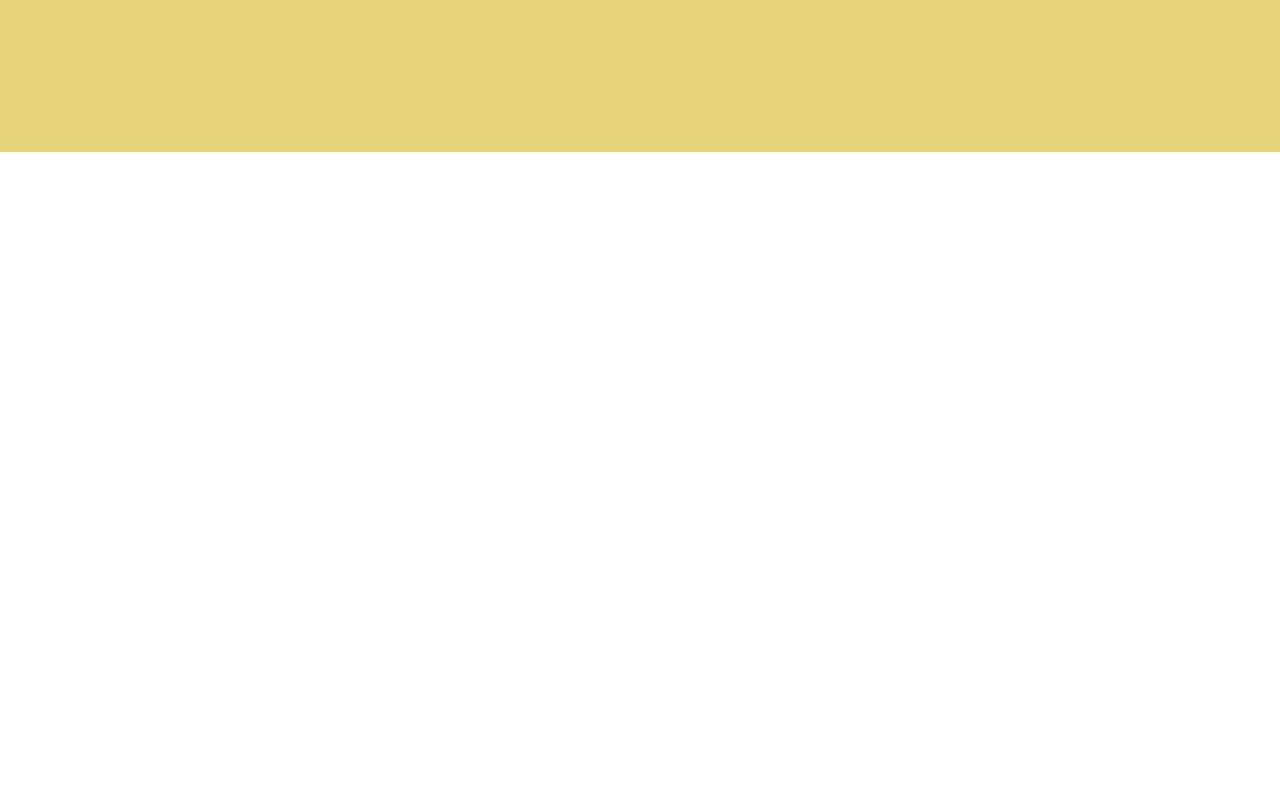
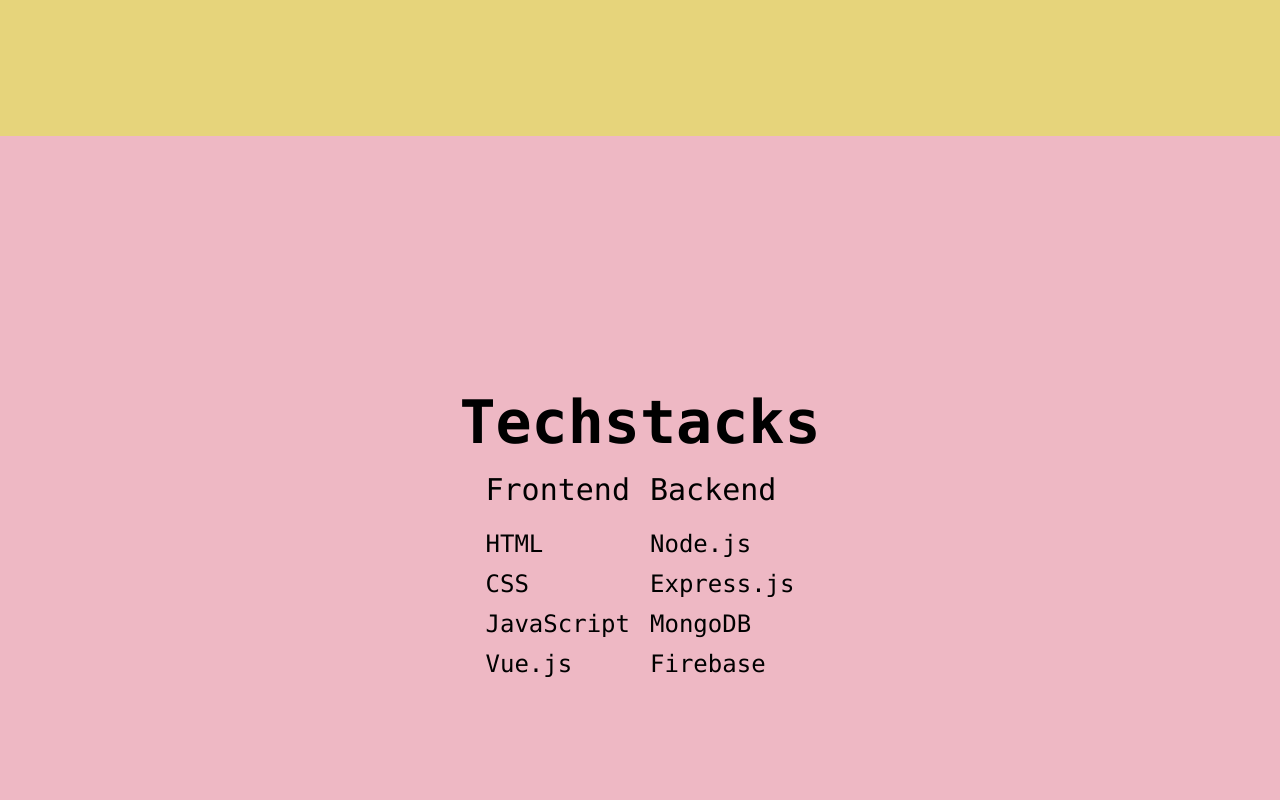
Before and after one commit to NaufalF121/Sugeng-Pages, a Nuxt app: page / in a window 1280 px wide. Shown: the part 1520-2320 px from the top of the page. Before the commit the page ends 1672 px from the top, so only its background shows below. Built offline with nearby package versions, Linux system fonts and the light colour scheme.

Commit message:
giving bocchi colour palette

```diff
--- a/app.vue
+++ b/app.vue
@@ -14,9 +14,11 @@
 
 
 <template>
-  <div class="flex flex-col bg-yamada justify-center items-center gap-2">
+  <div class="flex flex-col bg-yamada justify-center items-center">
     <Header/>
     <Home />
     <About/>
+    <Techstack/>
+    <Experiance/>
   </div>
 </template>
--- /dev/null
+++ b/components/Experiance.vue
@@ -0,0 +1,8 @@
+<template>
+    <section id="exp" class="w-full h-dhv">
+        <div class="flex flex-col w-full h-dvh bg-ikuyo justify-center items-center gap-5">
+            <h1 class="text-6xl font-mono font-bold">Experience</h1>
+        </div>
+    </section>
+
+</template>
--- a/components/Header.vue
+++ b/components/Header.vue
@@ -2,7 +2,7 @@
     <div class="flex flex-row w-full h-14 sticky top-0 bg-transparent items-center pl-5 justify-center pr-5 gap-10">
         <a href="#home" class="text-black font-mono">Home</a>
         <a href="#about" class="text-black font-mono">About</a>
-        <a class="text-black font-mono">Techstacks</a>
-        <a class="text-black font-mono">Experience</a>
+        <a href="#tech" class="text-black font-mono">Techstacks</a>
+        <a href="#exp" class="text-black font-mono">Experience</a>
     </div>
 </template>
--- /dev/null
+++ b/components/Techstack.vue
@@ -0,0 +1,28 @@
+<template>
+    <section id="tech" class="w-full h-dhv">
+        <div class="flex flex-col w-full h-dvh bg-hitori justify-center items-center gap-5">
+            <h1 class="text-6xl font-mono font-bold">Techstacks</h1>
+            <div class="flex flex-row gap-5">
+                <div class="flex flex-col gap-5">
+                    <h2 class="text-3xl font-mono">Frontend</h2>
+                    <ul class="flex flex-col gap-2">
+                        <li class="text-2xl font-mono">HTML</li>
+                        <li class="text-2xl font-mono">CSS</li>
+                        <li class="text-2xl font-mono">JavaScript</li>
+                        <li class="text-2xl font-mono">Vue.js</li>
+                    </ul>
+                </div>
+                <div class="flex flex-col gap-5">
+                    <h2 class="text-3xl font-mono">Backend</h2>
+                    <ul class="flex flex-col gap-2">
+                        <li class="text-2xl font-mono">Node.js</li>
+                        <li class="text-2xl font-mono">Express.js</li>
+                        <li class="text-2xl font-mono">MongoDB</li>
+                        <li class="text-2xl font-mono">Firebase</li>
+                    </ul>
+                </div>
+            </div>
+        </div>
+    </section>
+
+</template>
```
